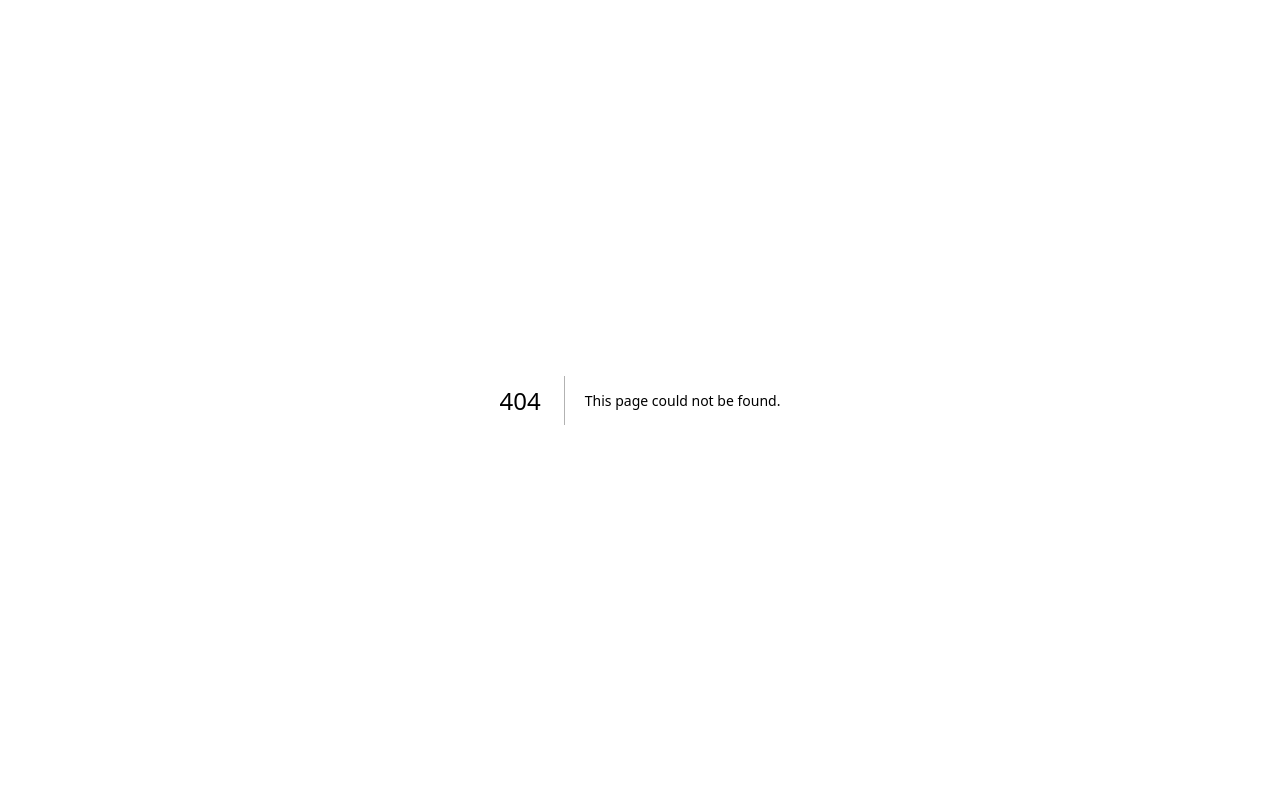
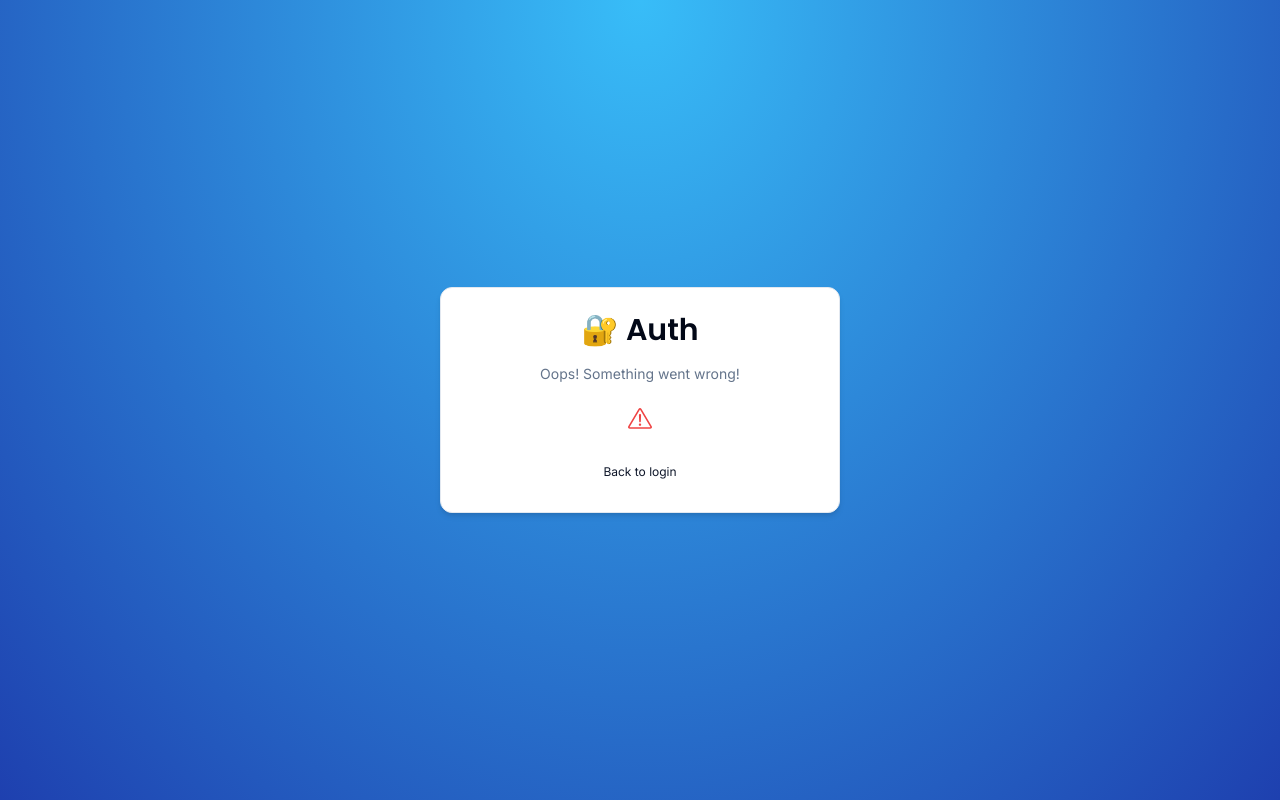
Before and after one commit to samusarsar/auth-toolkit, a Next.js app: page /auth/error in a window 1280 px wide. Before the commit this address had no page. Built offline with nearby package versions, Linux system fonts and the light colour scheme.

Commit message:
Add: add auth Error page and route with ErrorCard component

```diff
--- /dev/null
+++ b/app/auth/error/page.tsx
@@ -0,0 +1,7 @@
+import { ErrorCard } from '@/components/auth/error-card';
+
+const ErrorPage = () => {
+	return <ErrorCard />;
+};
+
+export default ErrorPage;
--- /dev/null
+++ b/components/auth/error-card.tsx
@@ -0,0 +1,17 @@
+import { ExclamationTriangleIcon } from '@radix-ui/react-icons';
+
+import { CardWrapper } from '@/components/auth/card-wrapper';
+
+export const ErrorCard = () => {
+	return (
+		<CardWrapper
+			headerLabel='Oops! Something went wrong!'
+			backButtonHref='/auth/login'
+			backButtonLabel='Back to login'
+		>
+			<div className='w-full flex justify-center items-center'>
+				<ExclamationTriangleIcon className='h-6 w-6 text-destructive' />
+			</div>
+		</CardWrapper>
+	);
+};
--- a/routes.ts
+++ b/routes.ts
@@ -10,7 +10,7 @@
  * These routes will redirect logged in users to /settings
  * @type {string[]}
  */
-export const authRoutes = ['/auth/login', '/auth/register'];
+export const authRoutes = ['/auth/login', '/auth/register', '/auth/error'];
 
 /**
  * The prefix for API authentication routes
```
